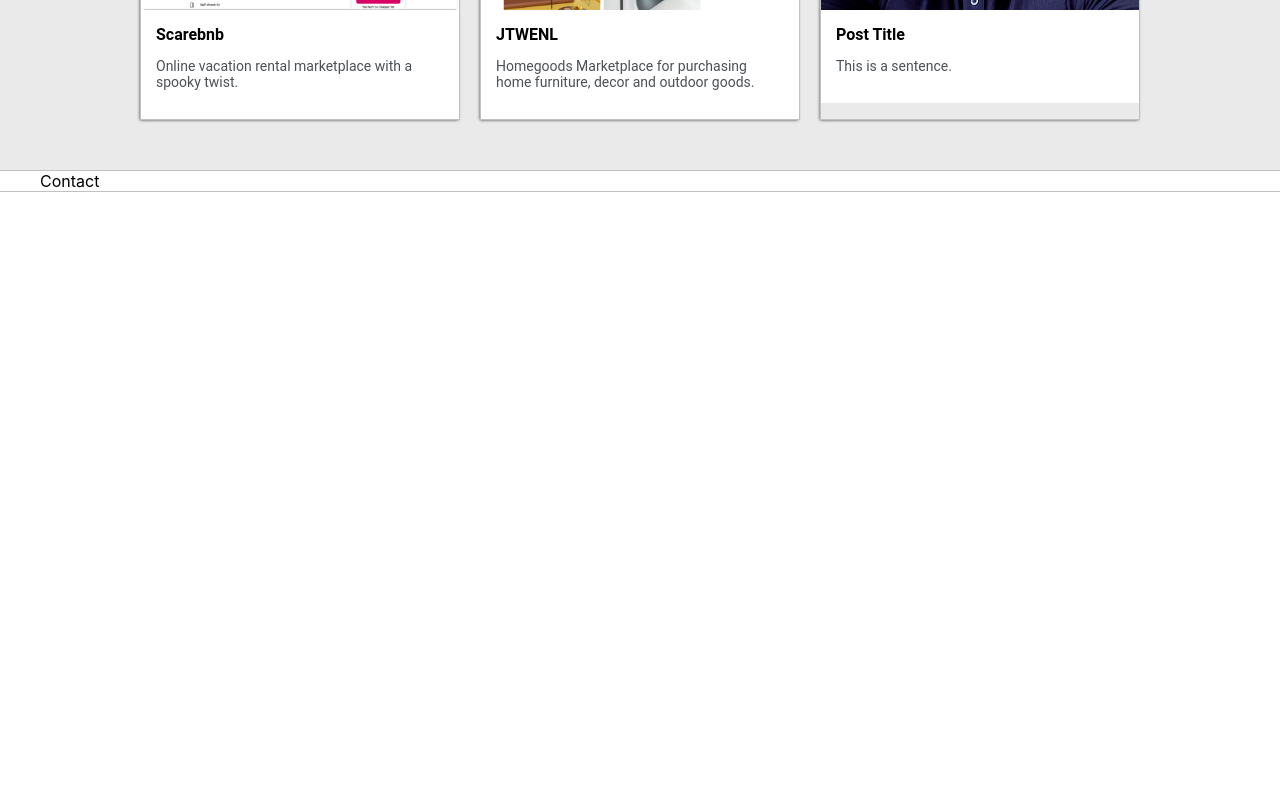
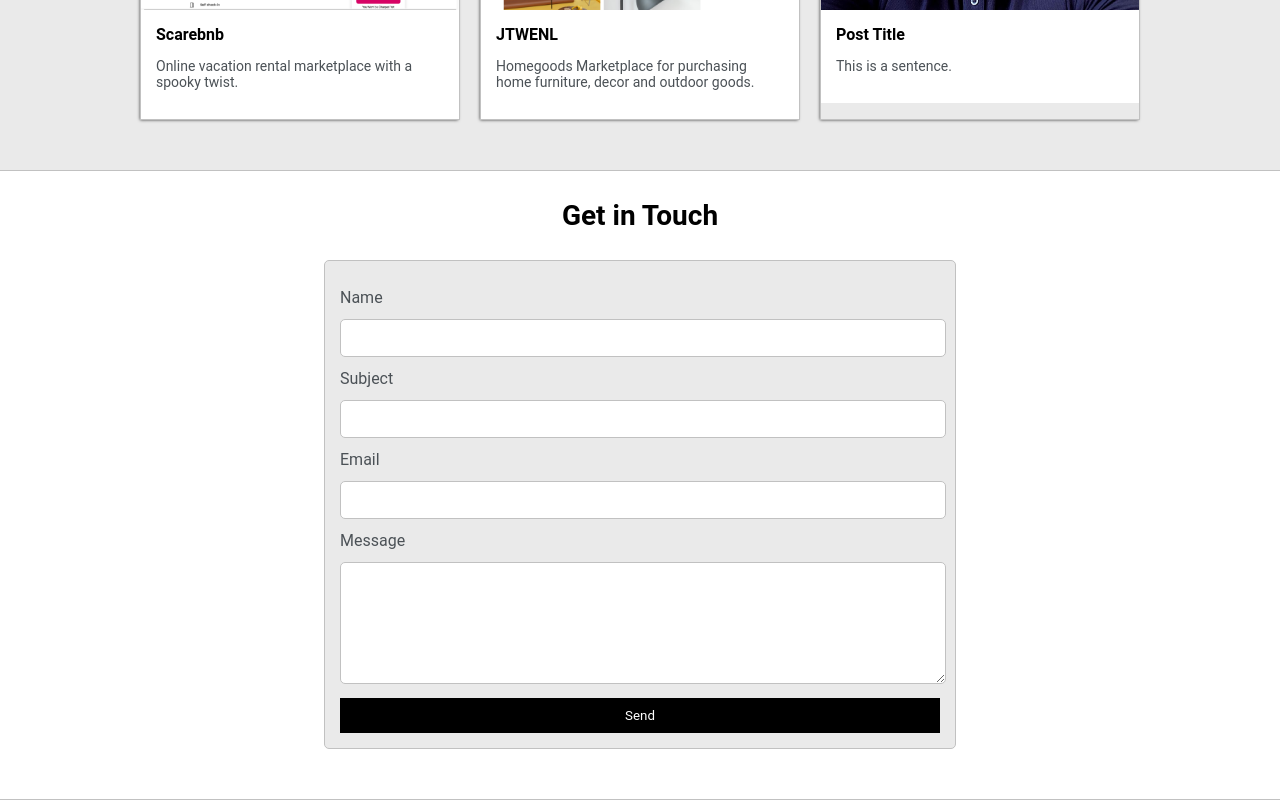
Before and after one commit to javalzar1/portfolio, a React (Create React App) app: page / in a window 1280 px wide. Shown: the part 1527-2327 px from the top of the page. Before the commit the page ends 1719 px from the top, so only its background shows below. Built offline with nearby package versions, Linux system fonts and the light colour scheme.

Commit message:
added contact form

```diff
--- a/src/components/App.js
+++ b/src/components/App.js
@@ -2,6 +2,7 @@ import '../styles/App.css';
 import Intro from './Intro';
 import About from './About';
 import Portfolio from './Portfolio';
+import Contact from './Contact';
 
 function App() {
 	return (
@@ -12,9 +13,7 @@ function App() {
 
 			<Portfolio />
 
-			<section className='s2'>
-				<div className='main-container'>Contact</div>
-			</section>
+			<Contact />
 		</div>
 	);
 }
--- /dev/null
+++ b/src/components/Contact.js
@@ -0,0 +1,27 @@
+const Contact = () => {
+	return (
+		<section className='s2'>
+			<div className='main-container'>
+				<h3 style={{ 'text-align': 'center' }}>Get in Touch</h3>
+
+				<form id='contact-form'>
+					<label>Name</label>
+					<input className='input-field' type='text' name='name' />
+
+					<label>Subject</label>
+					<input className='input-field' type='text' name='subject' />
+
+					<label>Email</label>
+					<input className='input-field' type='text' name='message' />
+
+					<label>Message</label>
+					<textarea className='input-field' name='message' />
+
+					<input id='submit-btn' type='submit' value='Send' />
+				</form>
+			</div>
+		</section>
+	);
+};
+
+export default Contact;
--- a/src/styles/App.css
+++ b/src/styles/App.css
@@ -9,6 +9,7 @@
 
 	--previewBg: rgb(251, 249, 243, 0.8);
 	--previewShadow: #f0ead6;
+	--buttonColor: black;
 }
 
 html,
@@ -277,6 +278,46 @@ h6 {
 	font-size: 14px;
 }
 
+#contact-form {
+	display: block;
+	max-width: 600px;
+	margin: 0 auto;
+	border: 1px solid var(--borderColor);
+	padding: 15px;
+	border-radius: 5px;
+	background-color: var(--mainColor);
+	margin-bottom: 50px;
+}
+
+#contact-form label {
+	line-height: 2.7em;
+}
+
+#contact-form textarea {
+	min-height: 100px;
+	font-size: 14px;
+}
+
+.input-field {
+	width: 100%;
+	padding-top: 10px;
+	padding-bottom: 10px;
+	background-color: var(--secondaryColor);
+	border-radius: 5px;
+	border: 1px solid var(--borderColor);
+	font-size: 14px;
+}
+
+#submit-btn {
+	margin-top: 10px;
+	width: 100%;
+	padding-top: 10px;
+	padding-bottom: 10px;
+	color: #fff;
+	background-color: var(--buttonColor);
+	border: none;
+}
+
 @media screen and (max-width: 1200px) {
 	.main-container {
 		width: 95%;
```
